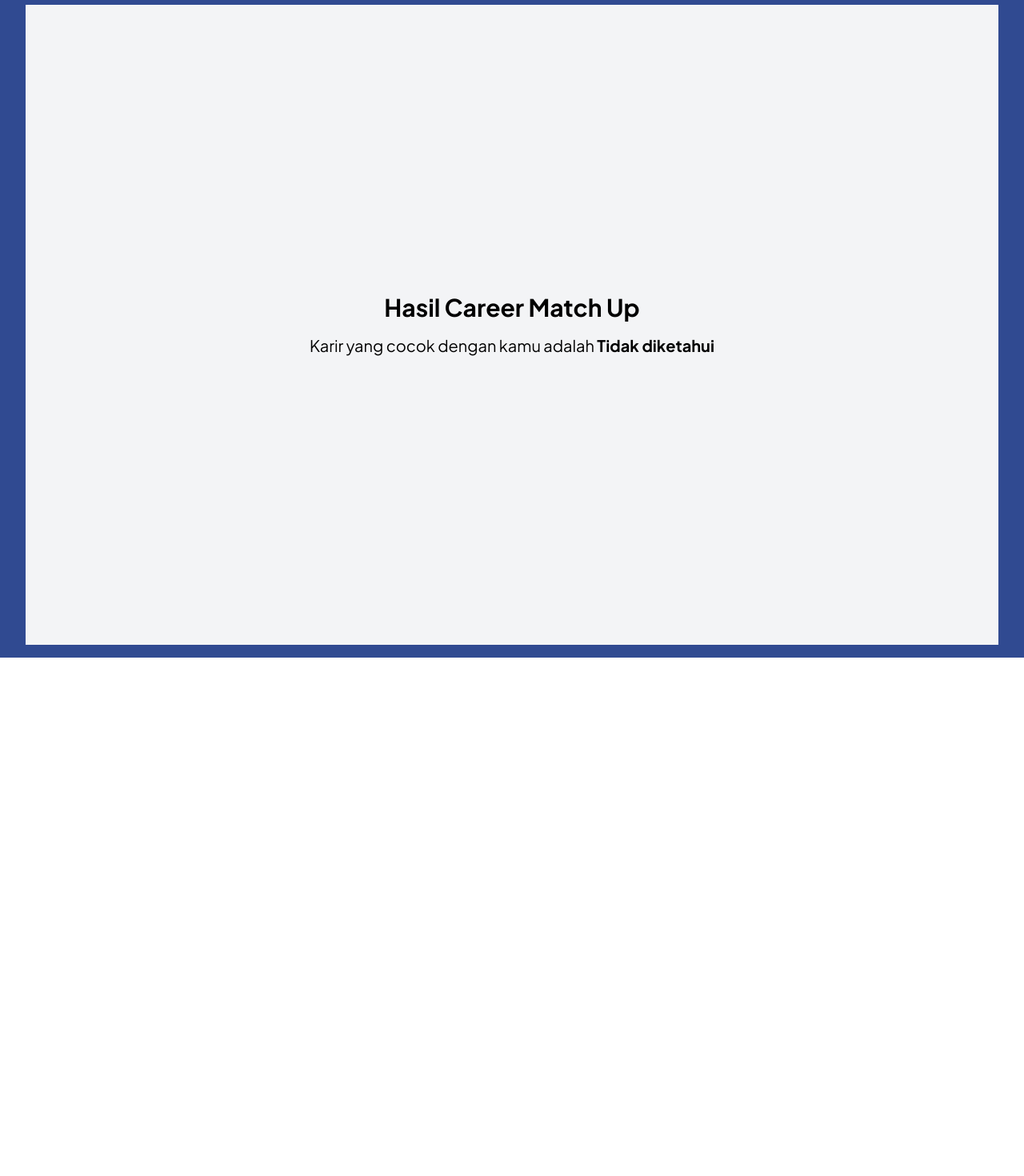
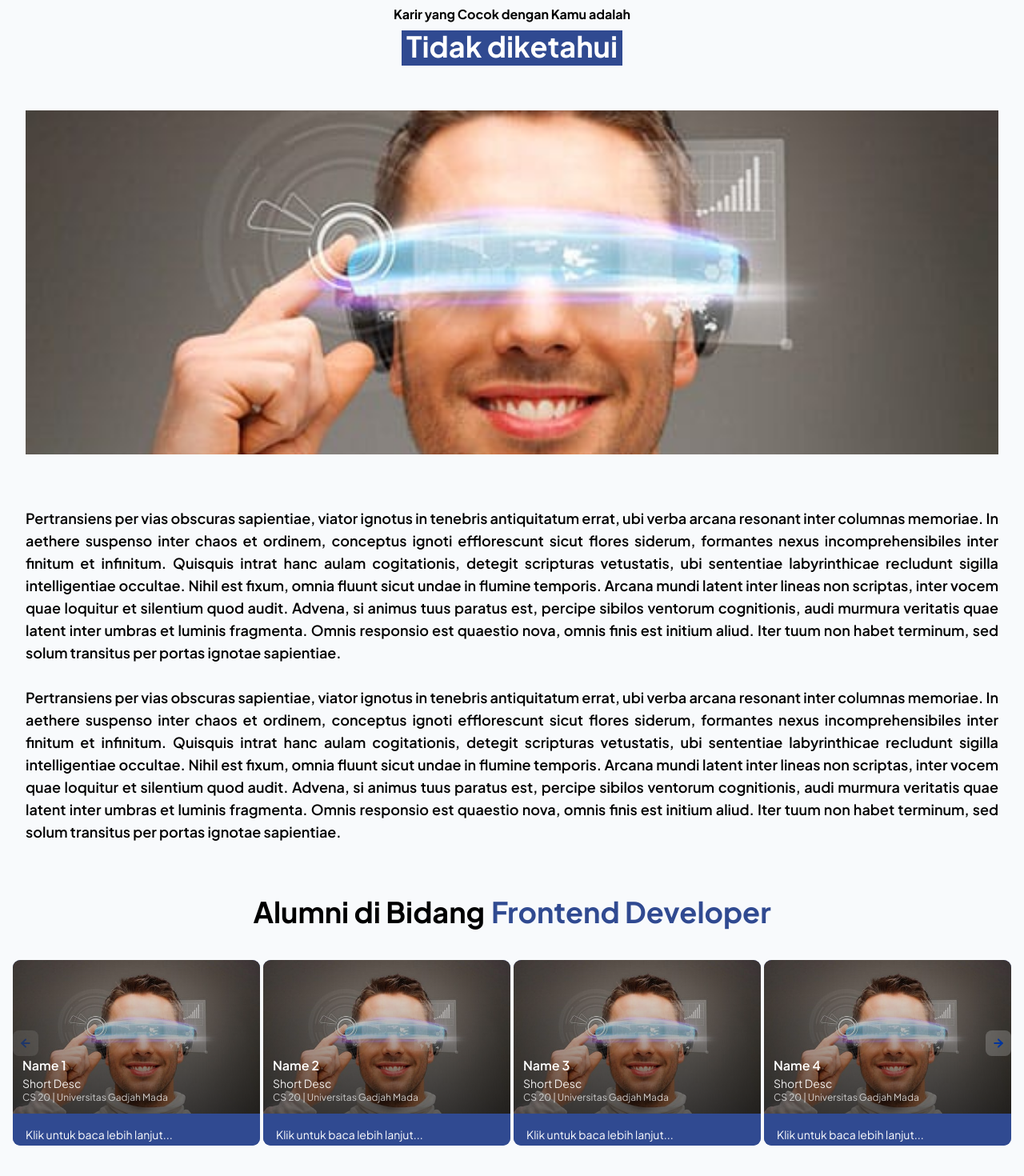
Before and after one commit to vityasyyy/omah-to, a Next.js app in the folder web/: page /career-match-up/result in a window 1280 px wide. Shown: the part 74-1544 px from the top of the page at 80% size. Before the commit the page ends 896 px from the top, so only its background shows below. Built offline with nearby package versions, Linux system fonts and the light colour scheme.

Commit message:
feat(career-match-up): fe finished

```diff
--- a/web/src/app/career-match-up/layout.tsx
+++ b/web/src/app/career-match-up/layout.tsx
@@ -1,6 +1,19 @@
+'use client'
+
 import Container from '@/components/container'
 import Navbar from '@/components/home/navbar'
+import { usePathname } from 'next/navigation'
 const CareerMatchUpLayout = ({ children }: { children: React.ReactNode }) => {
+  const pathname = usePathname()
+
+  if (pathname === '/career-match-up/result') {
+    return (
+      <main>
+        <Navbar />
+        {children}
+      </main>
+    )
+  }
   return (
     <main className='bg-secondary-new-500 min-h-screen'>
       <Navbar />
--- a/web/src/app/career-match-up/result/page.tsx
+++ b/web/src/app/career-match-up/result/page.tsx
@@ -1,6 +1,7 @@
 // app/career-match-up/result/page.tsx
 'use client'
 
+import Result from '@/modules/career-match-up/result'
 import { useSearchParams } from 'next/navigation'
 
 const careerMapping: Record<string, string> = {
@@ -16,12 +17,8 @@ export default function ResultPage() {
   const careerTitle = careerMapping[career] || 'Tidak diketahui'
 
   return (
-    <div className="min-h-screen flex flex-col items-center justify-center bg-gray-100 p-8">
-      <h1 className="text-3xl font-bold mb-4">Hasil Career Match Up</h1>
-      <p className="text-xl">
-        Karir yang cocok dengan kamu adalah{' '}
-        <strong>{careerTitle}</strong>
-      </p>
-    </div>
+    <main className='bg-neutral-50 min-h-screen'>
+      <Result title={careerTitle} />
+    </main>
   )
 }
--- a/web/src/app/career/page.tsx
+++ /dev/null
@@ -1,11 +0,0 @@
-import Result from '@/modules/career-match-up/result'
-
-const CareerMatchUpPage = () => {
-  return (
-    <main className='bg-neutral-50 min-h-screen'>
-      <Result />
-    </main>
-  )
-}
-
-export default CareerMatchUpPage
--- a/web/src/modules/career-match-up/result.tsx
+++ b/web/src/modules/career-match-up/result.tsx
@@ -1,15 +1,17 @@
+"use client"
+
 import Container from '@/components/container'
 import Image from 'next/image'
 import SwiperCard from './swiper'
 
-const Result = () => {
+const Result = ({title}: {title: string}) => {
   return (
     <main className='flex flex-col'>
       <Container>
         <div className='mb-6 flex flex-col items-center gap-2 md:mb-10'>
           <h1 className='font-bold'>Karir yang Cocok dengan Kamu adalah</h1>
           <p className='bg-secondary-new-500 w-fit px-1.5 pb-1 text-4xl font-bold text-white'>
-            Frontend Developer
+            {title}
           </p>
         </div>
         <Image
@@ -17,7 +19,7 @@ const Result = () => {
           alt=''
           width={1000}
           height={40}
-          className='aspect-[360/232] w-full object-cover md:aspect-[1204/496]'
+          className='aspect-[360/232] w-full object-cover md:aspect-[1404/496]'
         />
         <p className='my-[30px] w-full text-justify text-lg font-semibold md:my-[50px]'>
           Pertransiens per vias obscuras sapientiae, viator ignotus in tenebris
@@ -51,7 +53,7 @@ const Result = () => {
         </p>
       </Container>
       <section className='h-[700px]'>
-        <div className='flex flex-col items-center justify-center space-x-2 text-2xl font-bold md:flex-row md:text-4xl'>
+        <div className='mb-10 flex flex-col items-center justify-center space-x-2 text-2xl font-bold md:flex-row md:text-4xl'>
           <h1>Alumni di Bidang</h1>
           <span className='text-secondary-new-500'> Frontend Developer</span>
         </div>
--- a/web/src/modules/career-match-up/swiper.tsx
+++ b/web/src/modules/career-match-up/swiper.tsx
@@ -1,8 +1,14 @@
 'use client'
 
-import { useState } from 'react'
-import { motion } from 'framer-motion'
-import { ChevronLeft, ChevronRight } from 'lucide-react'
+import { useState, useEffect } from 'react'
+import {
+  Carousel,
+  CarouselContent,
+  CarouselItem,
+  CarouselNext,
+  CarouselPrevious,
+} from '@/components/ui/carousel'
+import { motion, AnimatePresence } from 'framer-motion'
 import Image from 'next/image'
 
 const cards = [
@@ -45,73 +51,104 @@ const cards = [
 
 const SwiperWireframe = () => {
   const [expandedIndex, setExpandedIndex] = useState<number | null>(null)
+  const [slidesToShow, setSlidesToShow] = useState(4)
+
+  // ✅ FIX: Update jumlah card berdasarkan lebar layar & force rerender
+  useEffect(() => {
+    const updateSlides = () => {
+      if (window.innerWidth >= 1024)
+        setSlidesToShow(4) // lg
+      else if (window.innerWidth >= 768)
+        setSlidesToShow(2) // md
+      else setSlidesToShow(1) // sm
+    }
+
+    updateSlides()
+    window.addEventListener('resize', updateSlides)
+    return () => window.removeEventListener('resize', updateSlides)
+  }, [])
 
   return (
-    <div className='relative flex items-center justify-center space-x-4 overflow-hidden p-4 pb-0'>
-      {/* Left Button */}
-      <button className='absolute left-0 z-10 rounded-full bg-gray-300 p-2'>
-        <ChevronLeft />
-      </button>
+    <div className='relative mx-auto w-full max-w-7xl px-4'>
+      <Carousel opts={{ align: 'start' }} className='w-full'>
+        <div className='relative'>
+          <CarouselPrevious className='absolute top-26 left-0 z-10 -translate-y-1/2 bg-white/20 transition-colors hover:bg-white/30' />
+          <CarouselNext className='absolute top-26 right-0 z-10 -translate-y-1/2 bg-white/20 transition-colors hover:bg-white/30' />
+        </div>
 
-      {/* Card Container */}
-      <div className='flex space-x-4 overflow-x-auto p-2'>
+        <CarouselContent className='-ml-1'>
           {cards.map((card, index) => (
-          <motion.div
+            <CarouselItem
               key={index}
-            className={`bg-secondary-new-500 relative flex h-auto w-40 cursor-pointer flex-col overflow-hidden rounded-lg ${expandedIndex === index ? 'auto' : ''}`}
+              className={`pl-1 ${
+                slidesToShow === 4
+                  ? 'sm:basis-full md:basis-1/2 lg:basis-1/4'
+                  : slidesToShow === 2
+                    ? 'sm:basis-full md:basis-1/2'
+                    : 'basis-full'
+              }`}
             >
-            {/* Image Container */}
-            <div className='relative h-48 w-auto'>
+              <motion.div className='bg-secondary-new-500 overflow-hidden rounded-lg'>
+                {/* Image and Basic Info */}
+                <div className='relative h-48'>
                   <Image
                     src={card.image}
                     alt={card.name}
                     fill
-                sizes='50%'
-                className='absolute aspect-[307/370] rounded-lg object-cover'
+                    sizes='(max-width: 640px) 100vw, (max-width: 1024px) 50vw, 25vw'
+                    className='object-cover'
                   />
-              {/* Content Container */}
-              <div className='absolute bottom-0 w-full p-2 text-white'>
-                <h3 className='text-sm font-semibold'>{card.name}</h3>
-                <p className='text-xs'>{card.desc}</p>
-                <p className='text-[10px] opacity-80'>
+                  <div className='absolute inset-0 bg-gradient-to-t from-black/60 to-transparent' />
+                  <div className='absolute bottom-0 w-full p-3 text-white'>
+                    <h3 className='font-semibold'>{card.name}</h3>
+                    <p className='text-sm opacity-90'>{card.desc}</p>
+                    <p className='text-xs opacity-75'>
                       CS {card.angkatan} | Universitas Gadjah Mada
                     </p>
                   </div>
                 </div>
 
+                {/* Expandable Description */}
                 <motion.div
-              className='cursor-pointer text-xs'
+                  className='bg-secondary-new-500 relative'
+                  animate={{
+                    height: expandedIndex === index ? 'auto' : '40px',
+                  }}
+                  transition={{ duration: 0.3 }}
+                >
+                  <div
+                    className='absolute inset-0 cursor-pointer'
                     onClick={() =>
                       setExpandedIndex(expandedIndex === index ? null : index)
                     }
-              animate={{
-                height: expandedIndex === index ? 'auto' : '40px', // atau sesuaikan dengan height yang diinginkan
-              }}
-              transition={{ duration: 0.3 }}
+                  />
+                  <AnimatePresence mode='wait'>
+                    {expandedIndex === index ? (
+                      <motion.div
+                        initial={{ opacity: 0 }}
+                        animate={{ opacity: 1 }}
+                        exit={{ opacity: 0 }}
+                        className='p-4 text-sm text-white'
                       >
-              {expandedIndex !== index ? (
-                <p className='truncate px-5 pt-2 pb-5 text-white'>
-                  Klik untuk baca lebih lanjut...
-                </p>
+                        {card.what}
+                      </motion.div>
                     ) : (
                       <motion.div
                         initial={{ opacity: 0 }}
                         animate={{ opacity: 1 }}
-                  transition={{ duration: 0.7 }}
-                  className='px-5 pt-2 pb-5 text-white'
+                        exit={{ opacity: 0 }}
+                        className='p-4 text-sm text-white opacity-60'
                       >
-                  {card.what}
+                        Klik untuk baca lebih lanjut...
                       </motion.div>
                     )}
+                  </AnimatePresence>
                 </motion.div>
               </motion.div>
+            </CarouselItem>
           ))}
-      </div>
-
-      {/* Right Button */}
-      <button className='absolute right-0 z-10 rounded-full bg-gray-300 p-2'>
-        <ChevronRight />
-      </button>
+        </CarouselContent>
+      </Carousel>
     </div>
   )
 }
```
Lines whose indentation alone changed are shown as unchanged.
